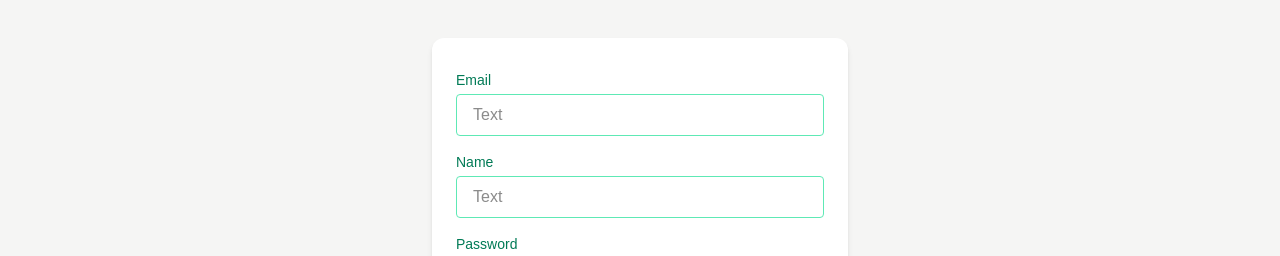
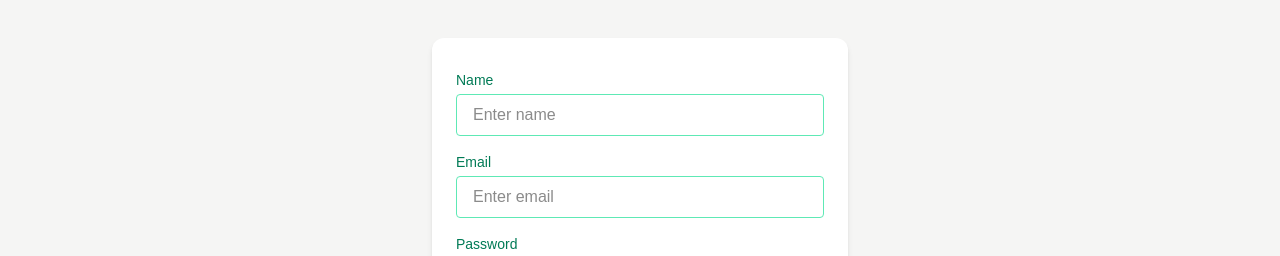
Before and after one commit to Remember-appp/remember-frontend, a Next.js app: page /register in a window 1280 px wide. Shown: the part 166-422 px from the top of the page. Built offline with nearby package versions, Linux system fonts and the light colour scheme.

Commit message:
Redux and auth inputs are being controlled by now

```diff
--- a/src/app/auth/page.jsx
+++ b/src/app/auth/page.jsx
@@ -1,17 +1,61 @@
+'use client'
+
 import Button from '@/components/Button'
 import FormSection from '@/components/FormSection'
 import InputField from '@/components/InputField'
 import PasswordInput from '@/components/PasswordInput'
-import React from 'react'
+import {
+  resetAuthForm,
+  selectAuthEmail,
+  selectAuthPassword,
+  setAuthEmail,
+  setAuthPassword,
+} from '@/redux/slices/authFormSlice'
+import { useRouter } from 'next/navigation'
+import React, { use, useEffect } from 'react'
+import { useDispatch, useSelector } from 'react-redux'
 
 function AuthPage() {
+  const dispatch = useDispatch()
+  const router = useRouter()
+
+  const emailInput = useSelector(selectAuthEmail)
+  const passwordInput = useSelector(selectAuthPassword)
+
+  useEffect(() => {
+    dispatch(resetAuthForm())
+  }, [])
+
+  const handleSubmit = (e) => {
+    e.preventDefault()
+  }
+
+  const handleChange = (actionCreator) => (e) => {
+    dispatch(actionCreator(e.target.value))
+  }
+
   return (
     <div>
-      <form>
+      <form onSubmit={handleSubmit}>
         <FormSection>
-          <InputField label="Email" type="email" placeholder='Email'/>
-          <PasswordInput label="Password" placeholder='Password'/>
-          <Button type="submit" text={'Sign in'} className={'bg-lime-400 hover:bg-lime-500 transition duration-200'}/>
+          <InputField
+            label="Email"
+            type="email"
+            placeholder="Enter email"
+            value={emailInput}
+            onChange={handleChange(setAuthEmail)}
+          />
+          <PasswordInput
+            label="Password"
+            placeholder="Enter password"
+            value={passwordInput}
+            onChange={handleChange(setAuthPassword)}
+          />
+          <Button
+            type="submit"
+            text={'Sign in'}
+            className={'bg-lime-400 hover:bg-lime-500 transition duration-200'}
+          />
         </FormSection>
       </form>
     </div>
--- a/src/app/page.js
+++ b/src/app/page.js
@@ -1,4 +1,4 @@
-import Image from "next/image";
+'use client'
 
 export default function Home() {
   return (
--- a/src/app/register/page.jsx
+++ b/src/app/register/page.jsx
@@ -1,18 +1,75 @@
+'use client'
+
+import { useRouter } from 'next/navigation'
+import React, { useEffect } from 'react'
+import { useDispatch, useSelector } from 'react-redux'
 import Button from '@/components/Button'
 import FormSection from '@/components/FormSection'
 import InputField from '@/components/InputField'
 import PasswordInput from '@/components/PasswordInput'
-import React from 'react'
+import {
+  resetAuthForm,
+  selectAuthConfirmPassword,
+  selectAuthEmail,
+  selectAuthName,
+  selectAuthPassword,
+  setAuthConfirmPassword,
+  setAuthEmail,
+  setAuthName,
+  setAuthPassword,
+} from '@/redux/slices/authFormSlice'
 
 function RegisterPage() {
+  const dispatch = useDispatch()
+  const router = useRouter()
+
+  const emailInput = useSelector(selectAuthEmail)
+  const nameInput = useSelector(selectAuthName)
+  const passwordInput = useSelector(selectAuthPassword)
+  const confirmPasswordInput = useSelector(selectAuthConfirmPassword)
+
+  useEffect(() => {
+    dispatch(resetAuthForm())
+  }, [])
+
+  const handleSubmit = (e) => {
+    e.preventDefault()
+  }
+
+  const handleChange = (actionCreator) => (e) => {
+    dispatch(actionCreator(e.target.value))
+  }
   return (
     <div>
       <FormSection>
-        <InputField label='Email' type='email'/>
-        <InputField label='Name' type='text'/>
-        <PasswordInput />
-        <PasswordInput label='Confirm password'/>
-        <Button text={'Sign up'}  type='submit' className={'bg-lime-400 hover:bg-lime-500 transition duration-200'}/>
+        <InputField
+          label="Name"
+          type="text"
+          placeholder="Enter name"
+          value={nameInput}
+          onChange={handleChange(setAuthName)}
+        />
+        <InputField
+          label="Email"
+          type="email"
+          placeholder="Enter email"
+          value={emailInput}
+          onChange={handleChange(setAuthEmail)}
+        />
+        <PasswordInput
+          value={passwordInput}
+          onChange={handleChange(setAuthPassword)}
+        />
+        <PasswordInput
+          label="Confirm password"
+          value={confirmPasswordInput}
+          onChange={handleChange(setAuthConfirmPassword)}
+        />
+        <Button
+          text={'Sign up'}
+          type="submit"
+          className={'bg-lime-400 hover:bg-lime-500 transition duration-200'}
+        />
       </FormSection>
     </div>
   )
--- a/src/components/NavBar.jsx
+++ b/src/components/NavBar.jsx
@@ -1,11 +1,16 @@
 'use client'
 import React, { useState } from 'react'
+import { useDispatch } from 'react-redux'
 import Link from 'next/link'
+import { resetAuthForm } from '@/redux/slices/authFormSlice'
 import Button from './Button'
 
 export default function NavBar() {
+  const dispatch = useDispatch()
   const [isClicked, setIsClicked] = useState(false)
-  const handleClick = () => setIsClicked(!isClicked)
+  const handleClick = () => {
+    setIsClicked(!isClicked)
+  }
 
   return (
     <nav className="flex flex-col sm:flex-row items-center justify-center sm:justify-between gap-4 sm:gap-0 px-6 py-4 bg-green-50 drop-shadow-[0_1px_30px_rgba(120,120,80,0.3)]">
@@ -22,12 +27,7 @@ export default function NavBar() {
         >
           {isClicked ? 'Sign up' : 'Sign in'}
         </Link>
-        <button
-          aria-label="Profile"
-          className="w-12 h-12 rounded-full border-[1px] border-lime-500 text-black flex items-center justify-center font-bold hover:scale-105 transition-transform duration-200"
-        >
-          NaN
-        </button>
+        <Button text={'NaN'} className={'w-12 h-12 rounded-full border-[1px] border-lime-500 text-black flex items-center justify-center font-bold hover:scale-105 transition-transform duration-200'}/>
       </div>
     </nav>
   )
--- /dev/null
+++ b/src/redux/slices/authFormSlice.js
@@ -0,0 +1,46 @@
+const { createSlice } = require('@reduxjs/toolkit')
+
+const initialState = {
+  name: '',
+  email: '',
+  password: '',
+  confirmPassword: '',
+}
+
+const authFormSlice = createSlice({
+  name: 'authSlice',
+  initialState,
+  reducers: {
+    setAuthName(state, action) {
+      state.name = action.payload
+    },
+    setAuthEmail(state, action) {
+      state.email = action.payload
+    },
+    setAuthPassword(state, action) {
+      state.password = action.payload
+    },
+    setAuthConfirmPassword(state, action) {
+      state.confirmPassword = action.payload
+    },
+    resetAuthForm() {
+      return initialState
+    },
+  },
+})
+
+export const {
+  setAuthName,
+  setAuthEmail,
+  setAuthPassword,
+  setAuthConfirmPassword,
+  resetAuthForm,
+} = authFormSlice.actions
+
+export const selectAuthName = (state) => state.authForm.name
+export const selectAuthEmail = (state) => state.authForm.email
+export const selectAuthPassword = (state) => state.authForm.password
+export const selectAuthConfirmPassword = (state) =>
+  state.authForm.confirmPassword
+
+export default authFormSlice.reducer
--- a/src/redux/store.js
+++ b/src/redux/store.js
@@ -1,9 +1,8 @@
 import { configureStore } from '@reduxjs/toolkit';
-
-const dummyReducer = (state = {}) => state;
+import authFormReducer from './slices/authFormSlice'
 
 export const store = configureStore({
   reducer: {
-    dummy: dummyReducer
+    authForm: authFormReducer,
   },
 });
```
